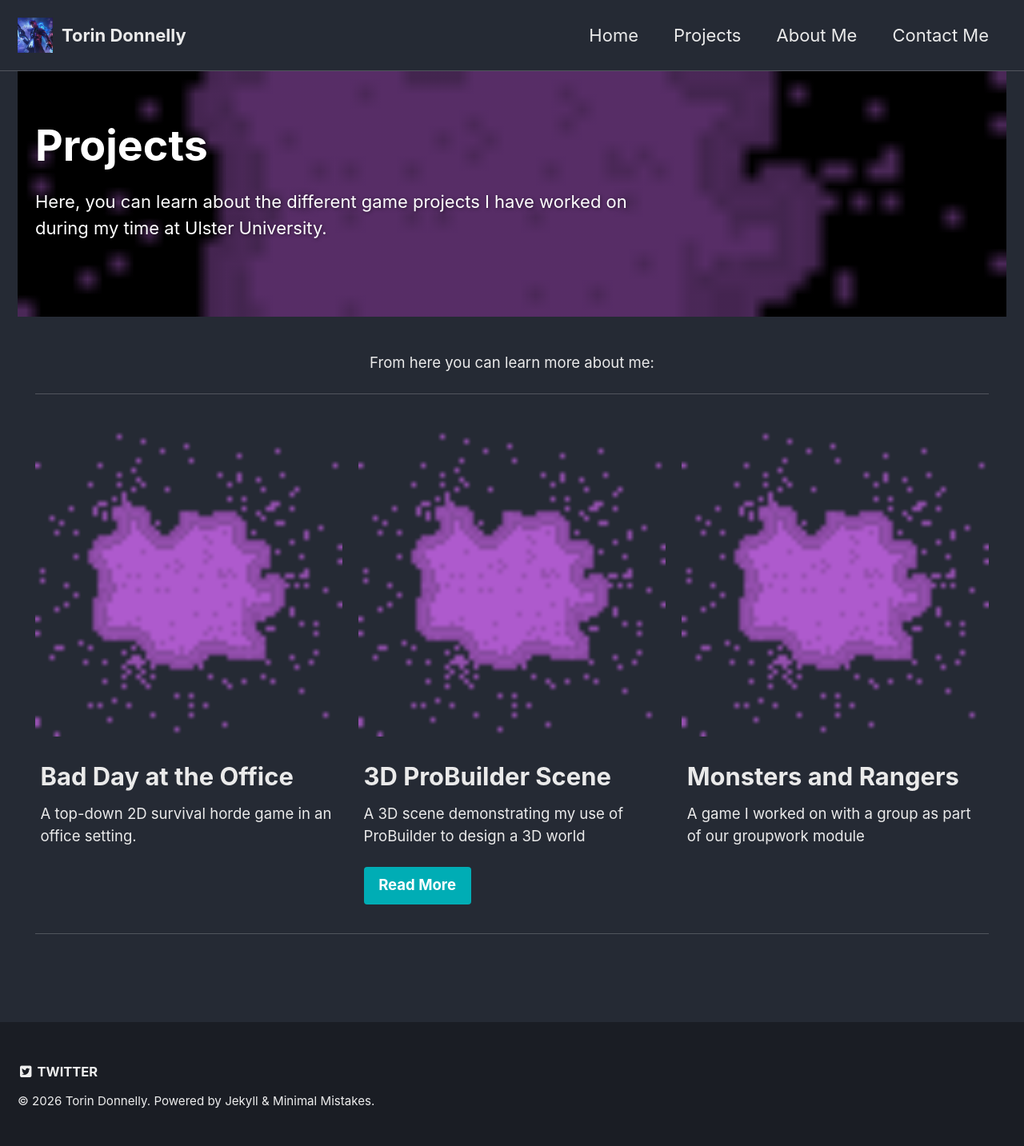
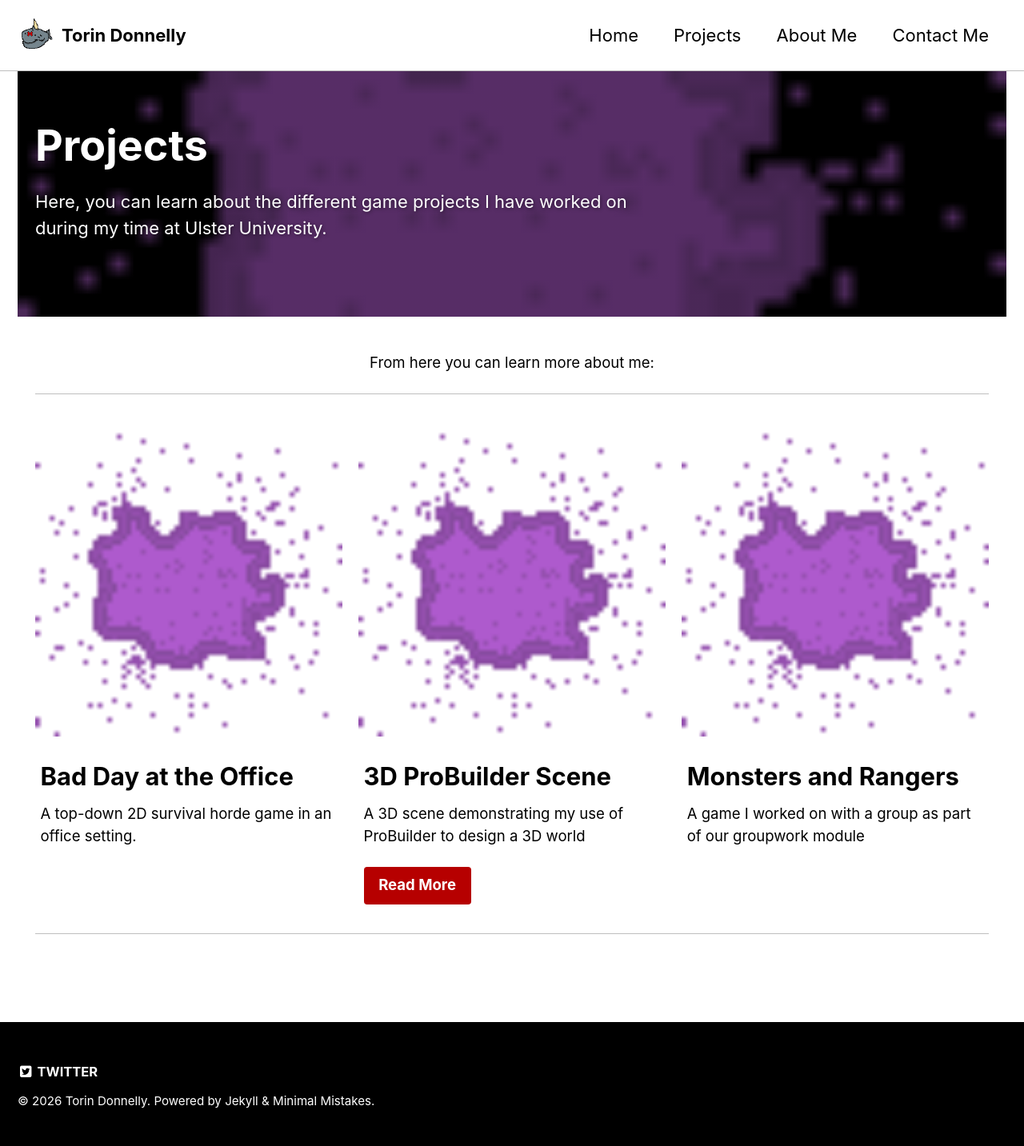
Before and after one commit to Orange-Piccolo/Orange-Piccolo.github.io, a Jekyll site: the page built from _pages/projects.md, in a window 1280 px wide. Shown: the whole page at 80% size. Built offline with Jekyll 4.4.1, drawn with Linux system fonts in a browser that asks for light colours.

Commit message:
Update site description and logo in config

```diff
--- a/_config.yml
+++ b/_config.yml
@@ -2,17 +2,17 @@
 title: "Torin Donnelly" # Site title shown in the browser and header
 title_separator: "-"
 subtitle: # Game Design and Development Student
-description: "A simple portfolio starter for games students." # Short site summary
+description: "A portfolio site to demonstrate my game projects." # Short site summary
 name: "Therese Charles"
 url: "https://Orange-Piccolo.github.io" # Your GitHub Pages domain
 baseurl: "" # Repo name if site is in a project repo, blank for user/org site
 locale: "en-GB" # Language/region
-logo: "/assets/images/logo-placeholder.png" # path of logo image to display in the masthead
+logo: "/assets/images/Markshark.png" # path of logo image to display in the masthead
 masthead_title: "Torin Donnelly" # overrides the website title displayed in the masthead, use " " for no title
 copyright: # "copyright" name, defaults to site.title
 copyright_url: # "copyright" URL, defaults to site.url
 # Theme settings (used by the existing CSS)
-minimal_mistakes_skin: "dark" # "default", "aqua", "contrast", "dark", "dirt", "neon", "mint", "plum", "sunrise", "air"
+minimal_mistakes_skin: "contrast" # "default", "aqua", "contrast", "dark", "dirt", "neon", "mint", "plum", "sunrise", "air"
 favicon: "/assets/images/Markshark.png" # Favicon path (update this file)
 favicon_version: 1 # Increment to force browsers to refresh the favicon
 
```
